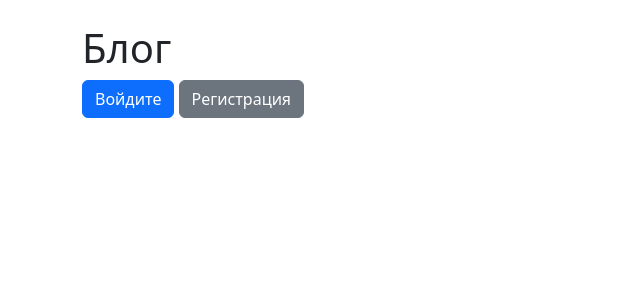
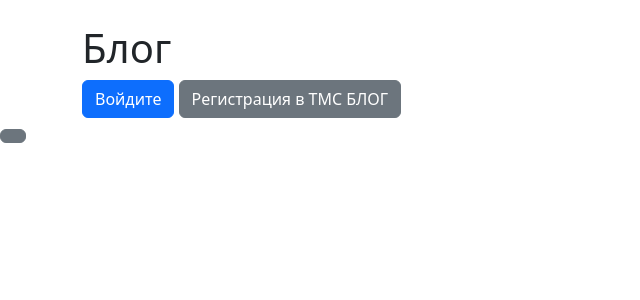
Before and after one commit to sttewiee/blog-flask, a Flask app: page / in a window 1280 px wide. Shown: the top 300 px of the page, without its empty margins (0-640 px from the left). Run offline with Flask 3, Linux system fonts and the light colour scheme.

Commit message:
edit index

```diff
--- a/templates/index.html
+++ b/templates/index.html
@@ -18,7 +18,7 @@
       <a class="btn btn-secondary mb-2" href="{{ url_for('logout') }}">Выйти</a>
     {% else %}
       <a class="btn btn-primary mb-2" href="{{ url_for('login') }}">Войдите</a>
-      <a class="btn btn-secondary mb-2" href="{{ url_for('register') }}">Регистрация</a>
+      <a class="btn btn-secondary mb-2" href="{{ url_for('register') }}">Регистрация в ТМС БЛОГ
     {% endif %}
     {% for post in posts %}
     <div class="card mb-3">
```
